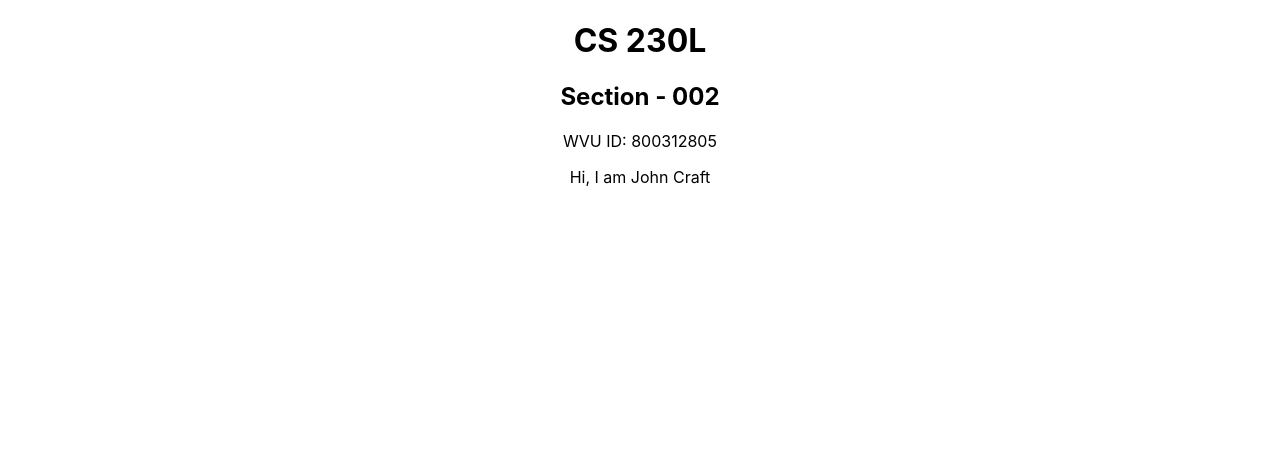
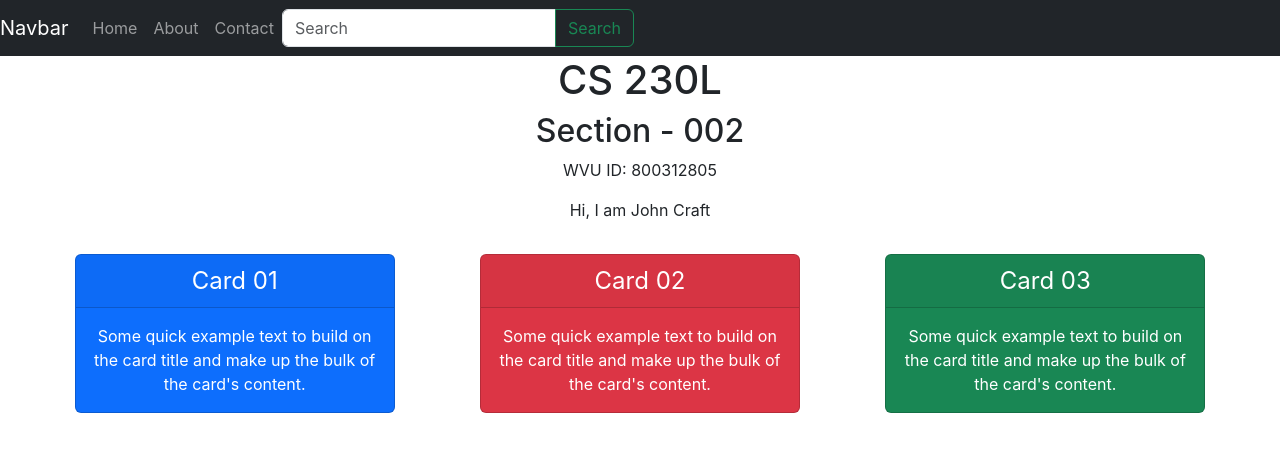
Before and after one commit to craftjohn/Lab5, a React (Create React App) app: page / in a window 1280 px wide. Shown: the top 452 px of the page. Built offline with nearby package versions, Linux system fonts and the light colour scheme.

Commit message:
lab 6 changes Added navbar and card components

```diff
--- a/src/App.js
+++ b/src/App.js
@@ -1,13 +1,17 @@
 import logo from './logo.svg';
 import './App.css';
+import Navbar from './Navbar';
+import Card from './Card';
 
 function App() {
   return (
-    <div className="App">
+      <div className="App">
+          <Navbar />
           <h1>CS 230L</h1>
           <h2>Section - 002</h2>
           <p> WVU ID: 800312805</p>
           <p>Hi, I am John Craft</p>
+          <Card />
     </div>
   );
 }
--- /dev/null
+++ b/src/Card.js
@@ -0,0 +1,29 @@
+import React from 'react';
+
+function Card() {
+    return (
+        <div className="d-flex justify-content-xl-around" style={{ margin: '2rem' }}>
+            <div className="card text-white bg-primary mb-3" style={{ maxWidth: '20rem'}}>
+                <div class="card-header" style={{ fontSize: '1.5rem' } }>Card 01</div>
+                <div className="card-body">
+                    <p className="card-text">Some quick example text to build on the card title and make up the bulk of the card's content.</p>
+                </div>
+            </div>
+            <div className="card text-white bg-danger mb-3" style={{ maxWidth: '20rem'}}>
+                <div class="card-header" style={{ fontSize: '1.5rem' }}>Card 02</div>
+                <div className="card-body">
+                    <p className="card-text">Some quick example text to build on the card title and make up the bulk of the card's content.</p>
+                </div>
+            </div>
+            <div className="card text-white bg-success mb-3" style={{ maxWidth: '20rem'}}>
+                <div class="card-header" style={{ fontSize: '1.5rem' }}>Card 03</div>
+                <div className="card-body">
+                    <p className="card-text">Some quick example text to build on the card title and make up the bulk of the card's content.</p>
+                </div>
+            </div>
+        </div>
+    )
+}
+
+
+export default Card;
--- /dev/null
+++ b/src/Navbar.js
@@ -0,0 +1,32 @@
+import React from 'react';
+
+function Navbar() {
+    return (
+        <nav className="navbar navbar-expand-lg navbar-dark bg-dark justify-content-between">
+            <a className="navbar-brand" href="#">Navbar</a>
+            <button className="navbar-toggler" type="button" data-toggle="collapse" data-target="#navbarSupportedContent" aria-controls="navbarSupportedContent" aria-expanded="false" aria-label="Toggle navigation">
+                <span className="navbar-toggler-icon"></span>
+            </button>
+
+            <div className="collapse navbar-collapse" id="navbarSupportedContent">
+                <ul className="navbar-nav mr-auto">
+                    <li className="nav-item active">
+                        <a className="nav-link" href="#">Home <span className="sr-only"></span></a>
+                    </li>
+                    <li className="nav-item">
+                        <a className="nav-link" href="#">About</a>
+                    </li>
+                    <li className="nav-item">
+                        <a className="nav-link" href="#">Contact</a>
+                    </li>
+                </ul>
+                <form className= "input-group w-auto">
+                    <input className="form-control mr-sm-2" type="search" placeholder="Search" aria-label="Search"/>
+                    <button className="btn btn-outline-success my-2 my-sm-0" type="submit">Search</button>
+                </form>
+            </div>
+        </nav>
+    );
+}
+
+export default Navbar;
```
Also changed, not shown: src/index.js (+8 -3 lines).
